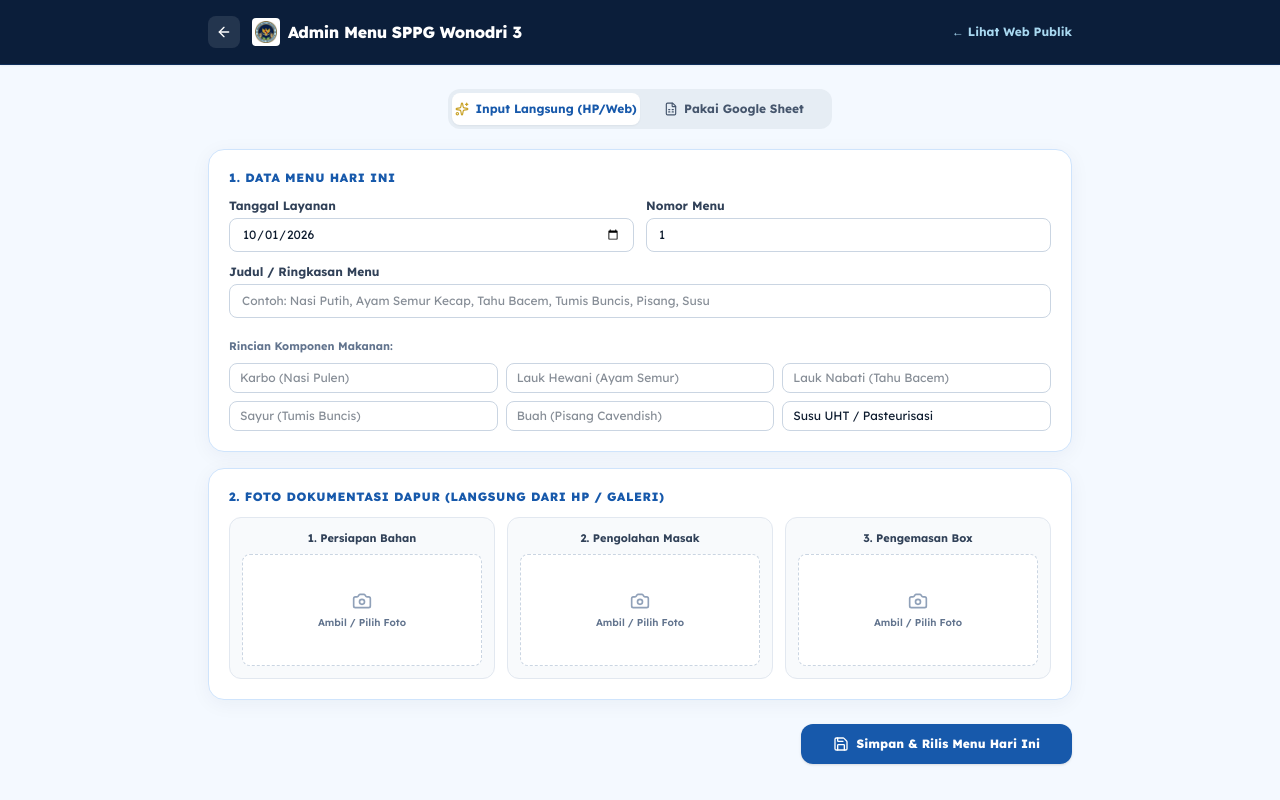
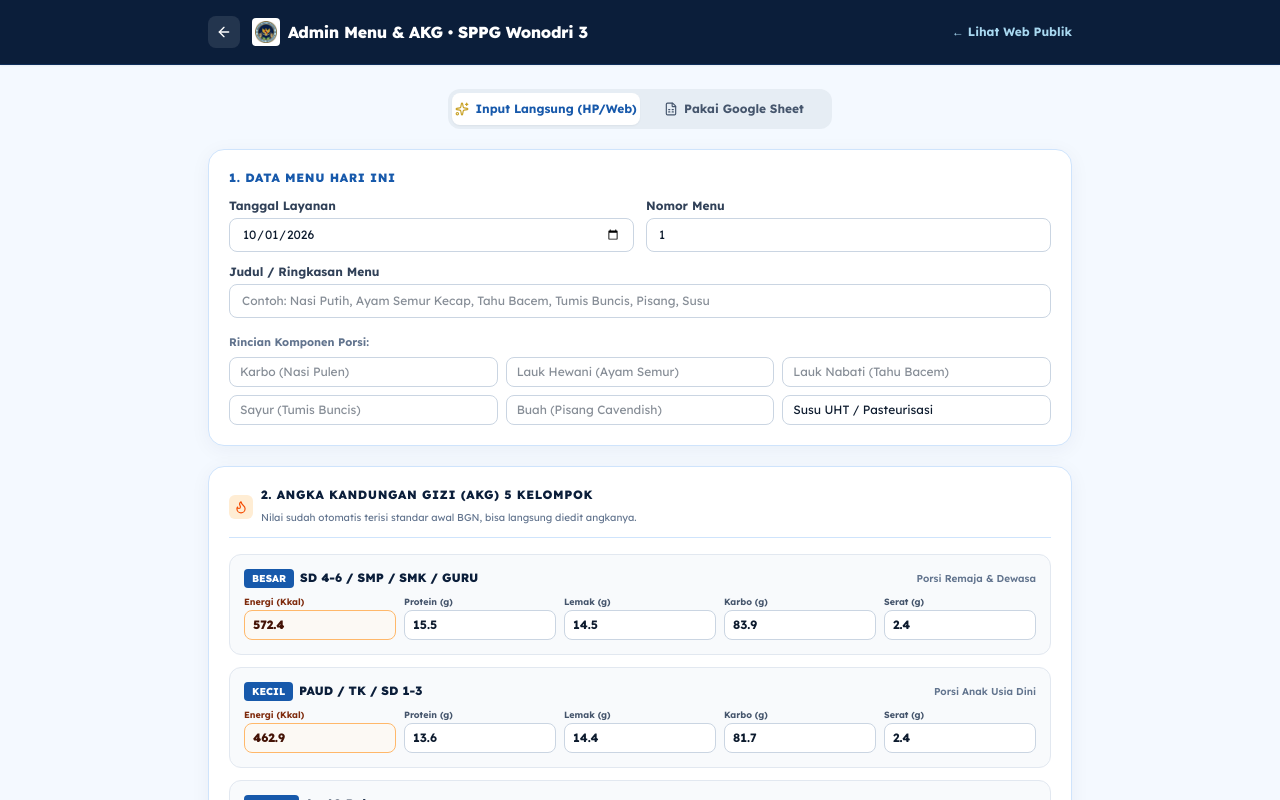
Before and after one commit to cilokesteh/arsip-operasional-sppg-wonodri3, a Next.js app: page /admin in a window 1280 px wide. Shown: the top 800 px of the page. Built offline with nearby package versions, Linux system fonts and the light colour scheme.

Commit message:
feat(admin): add explicit AKG section in direct input mode and highlight Tab 2 AKG in Google Sheet mode

```diff
--- a/app/admin/page.tsx
+++ b/app/admin/page.tsx
@@ -11,16 +11,35 @@ import {
   Camera,
   Save,
   Check,
-  Calendar,
   Sparkles,
-  Link as LinkIcon,
+  Flame,
   Trash2,
+  Copy,
 } from 'lucide-react';
+
+interface AKGInput {
+  groupName: string;
+  targetCategory: string;
+  portionBadge: string;
+  energyKcal: number;
+  proteinG: number;
+  fatG: number;
+  carbsG: number;
+  fiberG: number;
+}
+
+const DEFAULT_AKG_PRESETS: AKGInput[] = [
+  { groupName: 'Besar', targetCategory: 'SD 4-6 / SMP / SMK / GURU', portionBadge: 'Porsi Remaja & Dewasa', energyKcal: 572.4, proteinG: 15.5, fatG: 14.5, carbsG: 83.9, fiberG: 2.4 },
+  { groupName: 'Kecil', targetCategory: 'PAUD / TK / SD 1-3', portionBadge: 'Porsi Anak Usia Dini', energyKcal: 462.9, proteinG: 13.6, fatG: 14.4, carbsG: 81.7, fiberG: 2.4 },
+  { groupName: 'Balita', targetCategory: '6 - 60 Bulan', portionBadge: 'Porsi Lunak', energyKcal: 426.9, proteinG: 13.0, fatG: 14.3, carbsG: 51.7, fiberG: 2.0 },
+  { groupName: 'Busui', targetCategory: 'Ibu Menyusui', portionBadge: 'Porsi Padat Energi', energyKcal: 572.4, proteinG: 15.5, fatG: 14.5, carbsG: 83.9, fiberG: 2.4 },
+  { groupName: 'Bumil', targetCategory: 'Ibu Hamil', portionBadge: 'Porsi Zat Besi & Folat', energyKcal: 572.4, proteinG: 15.5, fatG: 14.5, carbsG: 83.9, fiberG: 2.4 },
+];
 
 export default function AdminPage() {
   const [mode, setMode] = useState<'form' | 'sheet'>('form');
 
-  // 1. State Input Form Harian Ringkas
+  // 1. Data Menu Harian
   const [menuDate, setMenuDate] = useState('2026-10-01');
   const [menuNumber, setMenuNumber] = useState(1);
   const [menuTitle, setMenuTitle] = useState('');
@@ -33,15 +52,25 @@ export default function AdminPage() {
     pelengkap: 'Susu UHT / Pasteurisasi',
   });
 
-  // State 3 Foto
+  // 2. Data AKG 5 Kelompok
+  const [akgList, setAkgList] = useState<AKGInput[]>(DEFAULT_AKG_PRESETS);
+
+  // 3. State 3 Foto
   const [prepPhoto, setPrepPhoto] = useState<string | null>(null);
   const [cookPhoto, setCookPhoto] = useState<string | null>(null);
   const [packPhoto, setPackPhoto] = useState<string | null>(null);
 
-  // State Sync Sheet
+  // 4. State Sync Sheet
   const [sheetUrl, setSheetUrl] = useState('');
   const [syncStatus, setSyncStatus] = useState<'idle' | 'syncing' | 'success'>('idle');
   const [publishSuccess, setPublishSuccess] = useState(false);
+  const [copiedTab, setCopiedTab] = useState<string | null>(null);
+
+  const handleAkgChange = (index: number, field: keyof AKGInput, value: number) => {
+    const updated = [...akgList];
+    updated[index] = { ...updated[index], [field]: value };
+    setAkgList(updated);
+  };
 
   const handlePhotoUpload = (
     e: React.ChangeEvent<HTMLInputElement>,
@@ -75,6 +104,15 @@ export default function AdminPage() {
     }, 1200);
   };
 
+  const copyToClipboard = (text: string, tabName: string) => {
+    navigator.clipboard.writeText(text);
+    setCopiedTab(tabName);
+    setTimeout(() => setCopiedTab(null), 2500);
+  };
+
+  const sheet1Header = "tanggal\tnomor_menu\tjudul_menu\tkarbohidrat\tlauk_hewani\tlauk_nabati\tsayur\tbuah\tpelengkap\tstatus";
+  const sheet2Header = "tanggal\tkelompok\ttarget_kategori\tporsi_badge\tenergi_kkal\tprotein_g\tlemak_g\tkarbo_g\tserat_g";
+
   return (
     <div className="min-h-screen bg-[#f4f9ff] text-[#0d1b2e] pb-16">
       {/* Header Sederhana */}
@@ -92,7 +130,7 @@ export default function AdminPage() {
                 <Image src="/logo.png" alt="Logo" width={22} height={22} className="object-contain" />
               </div>
               <span className="font-extrabold text-sm sm:text-base tracking-tight">
-                Admin Menu SPPG Wonodri 3
+                Admin Menu & AKG • SPPG Wonodri 3
               </span>
             </div>
           </div>
@@ -107,7 +145,7 @@ export default function AdminPage() {
       </header>
 
       <main className="max-w-4xl mx-auto px-4 pt-6 space-y-5">
-        {/* Toggle Mode Sederhana: Form Harian vs Google Sheet */}
+        {/* Toggle Mode: Input Langsung vs Google Sheet */}
         <div className="flex bg-slate-200/70 p-1 rounded-xl max-w-sm mx-auto text-xs font-bold">
           <button
             type="button"
@@ -137,15 +175,15 @@ export default function AdminPage() {
 
         {/* ===================== MODE 1: FORM INPUT CEPAT ===================== */}
         {mode === 'form' && (
-          <form onSubmit={handlePublish} className="space-y-4">
+          <form onSubmit={handlePublish} className="space-y-5">
             {publishSuccess && (
               <div className="p-3.5 rounded-xl bg-emerald-50 border border-emerald-200 text-xs font-bold text-emerald-800 flex items-center gap-2">
                 <Check className="w-4 h-4 text-emerald-600 shrink-0" />
-                <span>Menu #{menuNumber} untuk tanggal {menuDate} berhasil dipublikasikan!</span>
+                <span>Menu #{menuNumber} & nilai AKG 5 kelompok untuk tanggal {menuDate} berhasil dipublikasikan!</span>
               </div>
             )}
 
-            {/* Kartu 1: Info Tanggal & Menu */}
+            {/* Bagian 1: Data Menu Hari Ini */}
             <div className="sppg-card rounded-2xl p-5 space-y-3">
               <h2 className="text-xs font-black uppercase text-[#1759ab] tracking-wider">
                 1. Data Menu Hari Ini
@@ -186,9 +224,9 @@ export default function AdminPage() {
                 />
               </div>
 
-              {/* Rincian Komponen 2-Kolom Ringkas */}
-              <div className="pt-2">
-                <span className="text-[11px] font-bold text-slate-500 block mb-2">Rincian Komponen Makanan:</span>
+              {/* Rincian Komponen 6 Kotak */}
+              <div className="pt-1">
+                <span className="text-[11px] font-bold text-slate-500 block mb-1.5">Rincian Komponen Porsi:</span>
                 <div className="grid grid-cols-2 sm:grid-cols-3 gap-2 text-xs">
                   <input
                     type="text"
@@ -236,10 +274,114 @@ export default function AdminPage() {
               </div>
             </div>
 
-            {/* Kartu 2: Upload 3 Foto Langsung */}
+            {/* Bagian 2: INPUT ANGKA KANDUNGAN GIZI (AKG) */}
+            <div className="sppg-card rounded-2xl p-5 space-y-4">
+              <div className="flex items-center justify-between border-b border-[#cfe4fc] pb-2.5">
+                <div className="flex items-center gap-2">
+                  <div className="w-6 h-6 rounded-md bg-orange-100 flex items-center justify-center text-orange-600">
+                    <Flame className="w-3.5 h-3.5" />
+                  </div>
+                  <div>
+                    <h2 className="text-xs font-black uppercase text-[#0b1e3a] tracking-wider">
+                      2. Angka Kandungan Gizi (AKG) 5 Kelompok
+                    </h2>
+                    <span className="text-[10px] text-slate-500">
+                      Nilai sudah otomatis terisi standar awal BGN, bisa langsung diedit angkanya.
+                    </span>
+                  </div>
+                </div>
+              </div>
+
+              {/* 5 Kelompok Input Accordion/Cards */}
+              <div className="space-y-3">
+                {akgList.map((item, idx) => (
+                  <div key={idx} className="p-3.5 rounded-xl bg-slate-50 border border-slate-200 space-y-2">
+                    <div className="flex items-center justify-between">
+                      <div className="flex items-center gap-1.5">
+                        <span className="px-2 py-0.5 rounded text-[10px] font-black uppercase bg-[#1759ab] text-white">
+                          {item.groupName}
+                        </span>
+                        <span className="text-xs font-extrabold text-[#0b1e3a]">
+                          {item.targetCategory}
+                        </span>
+                      </div>
+                      <span className="text-[10px] font-semibold text-slate-500">
+                        {item.portionBadge}
+                      </span>
+                    </div>
+
+                    {/* 5 Field Gizi: Energi, Protein, Lemak, Karbo, Serat */}
+                    <div className="grid grid-cols-2 sm:grid-cols-5 gap-2 text-xs">
+                      <div>
+                        <label className="text-[9px] font-bold text-orange-900 block mb-0.5">
+                          Energi (Kkal)
+                        </label>
+                        <input
+                          type="number"
+                          step="0.1"
+                          value={item.energyKcal}
+                          onChange={(e) => handleAkgChange(idx, 'energyKcal', parseFloat(e.target.value) || 0)}
+                          className="w-full px-2 py-1.5 border border-orange-300 rounded-lg bg-orange-50/50 font-black text-orange-950"
+                        />
+                      </div>
+                      <div>
+                        <label className="text-[9px] font-bold text-slate-600 block mb-0.5">
+                          Protein (g)
+                        </label>
+                        <input
+                          type="number"
+                          step="0.01"
+                          value={item.proteinG}
+                          onChange={(e) => handleAkgChange(idx, 'proteinG', parseFloat(e.target.value) || 0)}
+                          className="w-full px-2 py-1.5 border border-slate-300 rounded-lg bg-white font-bold"
+                        />
+                      </div>
+                      <div>
+                        <label className="text-[9px] font-bold text-slate-600 block mb-0.5">
+                          Lemak (g)
+                        </label>
+                        <input
+                          type="number"
+                          step="0.01"
+                          value={item.fatG}
+                          onChange={(e) => handleAkgChange(idx, 'fatG', parseFloat(e.target.value) || 0)}
+                          className="w-full px-2 py-1.5 border border-slate-300 rounded-lg bg-white font-bold"
+                        />
+                      </div>
+                      <div>
+                        <label className="text-[9px] font-bold text-slate-600 block mb-0.5">
+                          Karbo (g)
+                        </label>
+                        <input
+                          type="number"
+                          step="0.01"
+                          value={item.carbsG}
+                          onChange={(e) => handleAkgChange(idx, 'carbsG', parseFloat(e.target.value) || 0)}
+                          className="w-full px-2 py-1.5 border border-slate-300 rounded-lg bg-white font-bold"
+                        />
+                      </div>
+                      <div>
+                        <label className="text-[9px] font-bold text-slate-600 block mb-0.5">
+                          Serat (g)
+                        </label>
+                        <input
+                          type="number"
+                          step="0.01"
+                          value={item.fiberG}
+                          onChange={(e) => handleAkgChange(idx, 'fiberG', parseFloat(e.target.value) || 0)}
+                          className="w-full px-2 py-1.5 border border-slate-300 rounded-lg bg-white font-bold"
+                        />
+                      </div>
+                    </div>
+                  </div>
+                ))}
+              </div>
+            </div>
+
+            {/* Bagian 3: Upload 3 Foto Langsung */}
             <div className="sppg-card rounded-2xl p-5 space-y-3">
               <h2 className="text-xs font-black uppercase text-[#1759ab] tracking-wider">
-                2. Foto Dokumentasi Dapur (Langsung dari HP / Galeri)
+                3. Foto Dokumentasi Dapur (Langsung dari HP / Galeri)
               </h2>
 
               <div className="grid grid-cols-1 sm:grid-cols-3 gap-3">
@@ -345,7 +487,7 @@ export default function AdminPage() {
                 className="w-full sm:w-auto px-8 py-3 rounded-xl text-xs font-black text-white bg-[#1759ab] hover:bg-[#1d6fd0] transition-colors shadow-sm flex items-center justify-center gap-2 cursor-pointer"
               >
                 <Save className="w-4 h-4" />
-                <span>Simpan & Rilis Menu Hari Ini</span>
+                <span>Simpan Menu & Rilis AKG Hari Ini</span>
               </button>
             </div>
           </form>
@@ -353,13 +495,13 @@ export default function AdminPage() {
 
         {/* ===================== MODE 2: SINKRONISASI GOOGLE SHEET ===================== */}
         {mode === 'sheet' && (
-          <div className="sppg-card rounded-2xl p-5 sm:p-7 space-y-5">
+          <div className="sppg-card rounded-2xl p-5 sm:p-7 space-y-6">
             <div>
               <h2 className="text-base font-extrabold text-[#0b1e3a]">
                 Hubungkan dengan Google Spreadsheet
               </h2>
               <p className="text-xs text-slate-500 mt-0.5">
-                Cukup masukkan link Google Sheet Anda sekali, data akan otomatis ditarik.
+                Mendukung 2 tab utama: <strong>Menu_Harian</strong> dan <strong>AKG</strong>.
               </p>
             </div>
 
@@ -377,7 +519,7 @@ export default function AdminPage() {
                   type="button"
                   onClick={handleSyncSheet}
                   disabled={syncStatus === 'syncing'}
-                  className="px-5 py-2 rounded-xl text-xs font-extrabold text-white bg-[#1759ab] hover:bg-[#1d6fd0] transition-colors flex items-center justify-center gap-2 shrink-0 disabled:opacity-50"
+                  className="px-5 py-2 rounded-xl text-xs font-extrabold text-white bg-[#1759ab] hover:bg-[#1d6fd0] transition-colors flex items-center justify-center gap-2 shrink-0 disabled:opacity-50 cursor-pointer"
                 >
                   <RefreshCw className={`w-3.5 h-3.5 ${syncStatus === 'syncing' ? 'animate-spin' : ''}`} />
                   <span>{syncStatus === 'syncing' ? 'Menyinkronkan...' : 'Sinkronkan Sekarang'}</span>
@@ -391,16 +533,54 @@ export default function AdminPage() {
             {syncStatus === 'success' && (
               <div className="p-3 bg-emerald-50 border border-emerald-200 rounded-xl text-xs text-emerald-800 font-bold flex items-center gap-2">
                 <CheckCircle2 className="w-4 h-4 text-emerald-600" />
-                <span>Google Sheet berhasil tersambung! Data menu dan AKG siap disinkronkan.</span>
+                <span>Google Sheet berhasil tersambung! Data Menu_Harian dan AKG siap disinkronkan.</span>
               </div>
             )}
 
-            {/* Format Ringkas Kolom */}
-            <div className="p-4 rounded-xl bg-slate-50 border border-slate-200 space-y-2 text-xs">
-              <span className="font-extrabold text-slate-800 block">Format Header Tab 1 (Menu_Harian):</span>
-              <p className="font-mono text-[10px] text-slate-600 bg-white p-2 rounded border border-slate-200 overflow-x-auto">
-                tanggal | nomor_menu | judul_menu | karbohidrat | lauk_hewani | lauk_nabati | sayur | buah | pelengkap | status
-              </p>
+            {/* Format Ringkas 2 Tab Wajib */}
+            <div className="space-y-3 pt-2">
+              <h3 className="text-xs font-black text-[#0b1e3a] uppercase tracking-wider">
+                Struktur 2 Tab Wajib di Google Sheet:
+              </h3>
+
+              {/* Tab 1: Menu */}
+              <div className="p-3.5 rounded-xl bg-slate-50 border border-slate-200 space-y-2 text-xs">
+                <div className="flex items-center justify-between">
+                  <span className="font-extrabold text-slate-900 block">Tab 1: Menu_Harian</span>
+                  <button
+                    type="button"
+                    onClick={() => copyToClipboard(sheet1Header, 'tab1')}
+                    className="px-2 py-0.5 rounded bg-white border border-slate-200 text-[10px] font-bold text-slate-700 flex items-center gap-1 cursor-pointer"
+                  >
+                    <Copy className="w-3 h-3" />
+                    <span>{copiedTab === 'tab1' ? 'Tersalin!' : 'Salin Header'}</span>
+                  </button>
+                </div>
+                <p className="font-mono text-[10px] text-slate-600 bg-white p-2 rounded border border-slate-200 overflow-x-auto">
+                  tanggal | nomor_menu | judul_menu | karbohidrat | lauk_hewani | lauk_nabati | sayur | buah | pelengkap | status
+                </p>
+              </div>
+
+              {/* Tab 2: AKG */}
+              <div className="p-3.5 rounded-xl bg-slate-50 border border-slate-200 space-y-2 text-xs">
+                <div className="flex items-center justify-between">
+                  <div>
+                    <span className="font-extrabold text-slate-900 block">Tab 2: AKG (Angka Kandungan Gizi)</span>
+                    <span className="text-[10px] text-slate-500">Untuk 5 kelompok: Besar, Kecil, Balita, Busui, Bumil</span>
+                  </div>
+                  <button
+                    type="button"
+                    onClick={() => copyToClipboard(sheet2Header, 'tab2')}
+                    className="px-2 py-0.5 rounded bg-white border border-slate-200 text-[10px] font-bold text-slate-700 flex items-center gap-1 cursor-pointer"
+                  >
+                    <Copy className="w-3 h-3" />
+                    <span>{copiedTab === 'tab2' ? 'Tersalin!' : 'Salin Header'}</span>
+                  </button>
+                </div>
+                <p className="font-mono text-[10px] text-slate-600 bg-white p-2 rounded border border-slate-200 overflow-x-auto">
+                  tanggal | kelompok | target_kategori | porsi_badge | energi_kkal | protein_g | lemak_g | karbo_g | serat_g
+                </p>
+              </div>
             </div>
           </div>
         )}
```
